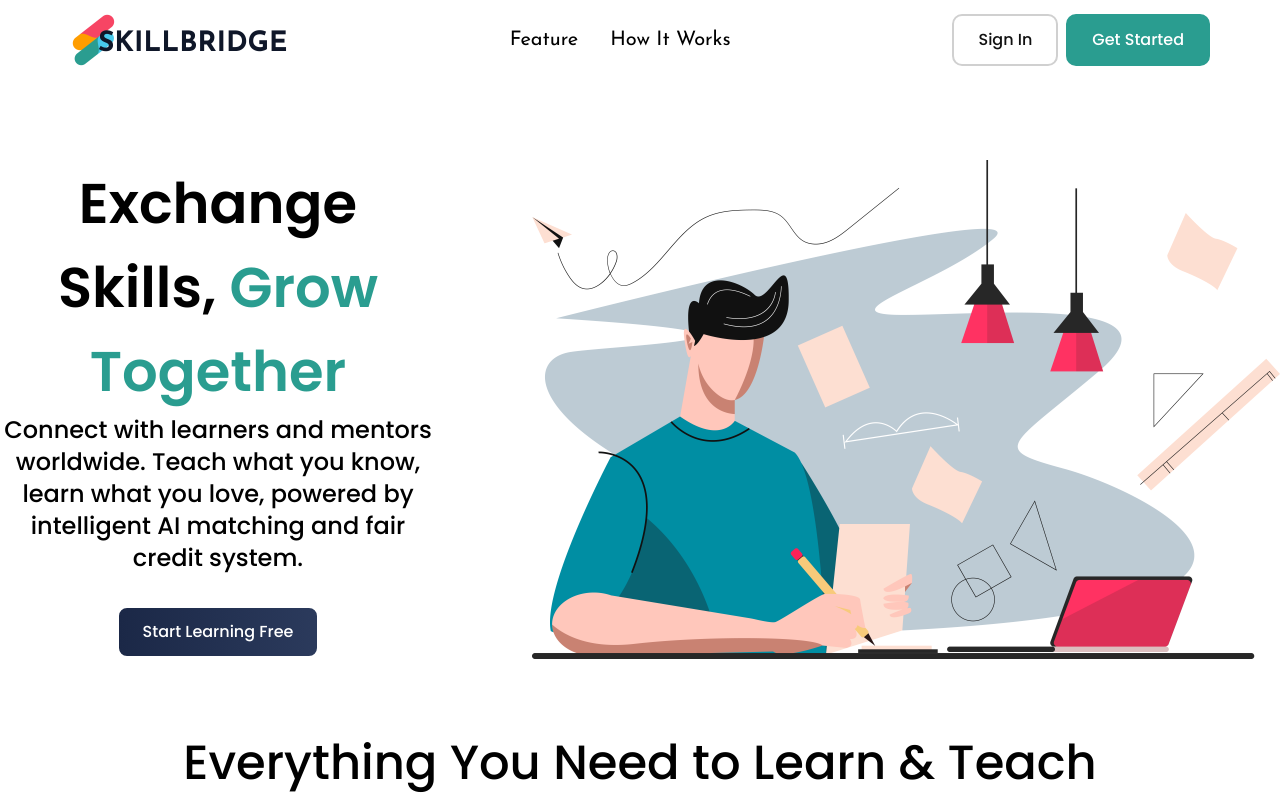
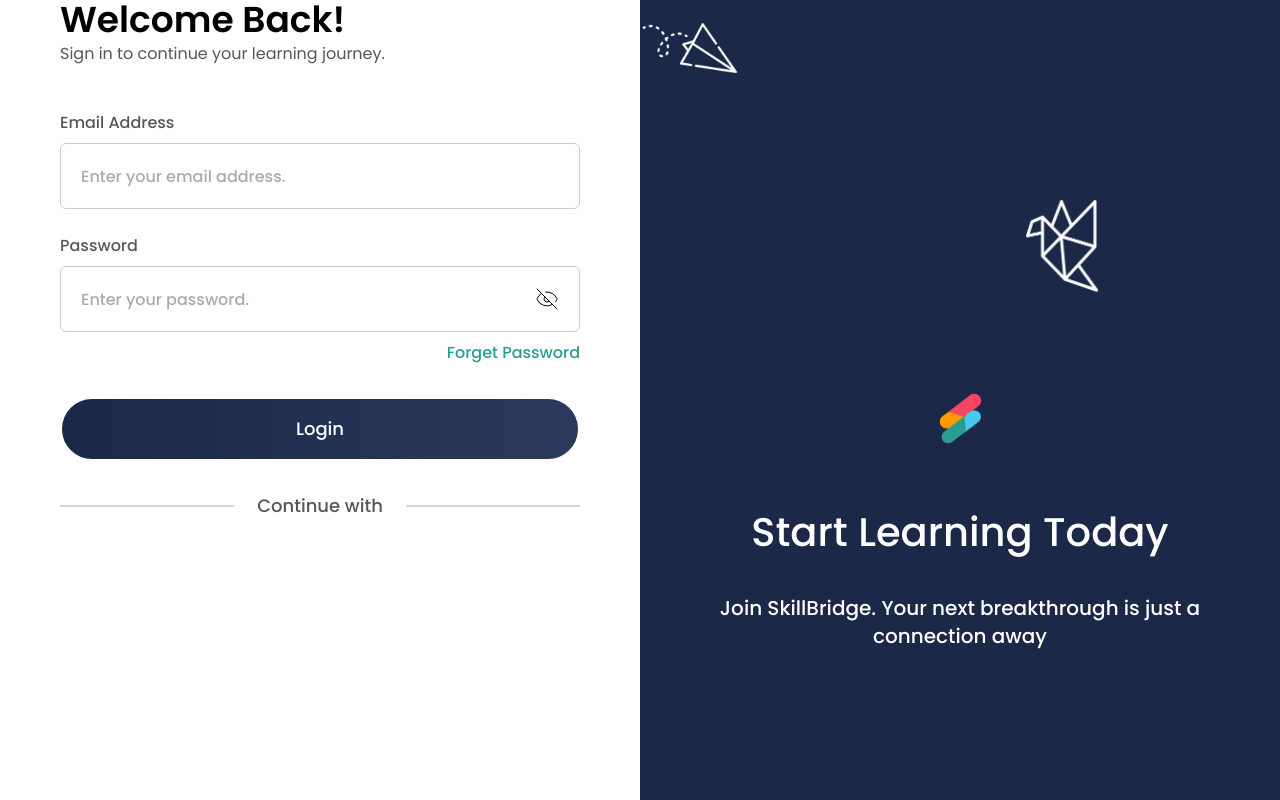
Before and after one commit to alee399/SkillBridge, a React (Vite) app: page / in a window 1280 px wide. Shown: the top 800 px of the page. Built offline with nearby package versions, Linux system fonts and the light colour scheme; a web font is replaced by a local one.

Commit message:
some modification in Button component

```diff
--- a/src/App.jsx
+++ b/src/App.jsx
@@ -6,8 +6,8 @@ import Login from './pages/auth/Login'
 const App = () => {
   return (
     <div>
-      <LandingPage />
-      {/* <Login /> */}
+      {/* <LandingPage /> */}
+      <Login />
 
     </div>
   )
--- a/src/common/Button.jsx
+++ b/src/common/Button.jsx
@@ -2,23 +2,23 @@ import React from "react";
 
 const Button = ({
   children,
-  variant= "",
+  variant= "primary",
   size = "md",
   className = "",
   ...props
 }) => {
   const variants = {
-    primary: "bg-primary text-white border-primary hover:borderborder-color hover:text-[#111111]",
+    primary: "bg-primary text-white border-primary hover:border-border-color hover:bg-white hover:text-[#111111]",
 
-    secondary: "bg-linear-to-r from-primary-from to-primary-to text-white",
+    secondary: "bg-linear-to-r from-primary-from to-primary-to  text-white hover:border-border-color hover:bg-none hover:text-[#111111]",
 
-    outline: "border border-black text-[#111111] bg-white hover:bg-primary hover:text-white",
+    outline: "border border-border-color text-[#111111] bg-white hover:border-primary hover:bg-primary hover:text-white",
   };
 
   const sizes = {
     sm: "px-3 py-1.5 text-sm",
     md: "px-6 py-3 text-base",
-    lg: "px-6 py-3 text-lg",
+    lg: "px-6 py-4 text-lg",
   };
 
   return (
--- a/src/common/Input.jsx
+++ b/src/common/Input.jsx
@@ -27,7 +27,6 @@ const Input = ({label, placeholder, type}) => {
           </div>
         : ''
       }
-      <Button />
     </div>
   )
 }
--- a/src/common/divider.jsx
+++ b/src/common/divider.jsx
@@ -1,9 +1,12 @@
 import React from 'react'
 
-const divider = () => {
+const Divider = () => {
   return (
-    <div>divider</div>
+    <div className='mt-8 h-6.5 w-full flex items-center relative'>
+        <div className='h-[1.5px] bg-line-gray opacity-80 w-full'></div>
+        <div className='font-medium text-lg text-text-gray leading-6.5 bg-white px-5.75 absolute left-1/2 -translate-x-1/2'>Continue with</div>
+    </div>
   )
 }
 
-export default divider
+export default Divider
--- a/src/components/Sections/Hero/Hero.jsx
+++ b/src/components/Sections/Hero/Hero.jsx
@@ -5,7 +5,7 @@ import HeroImg  from './HeroImg'
 const Hero = () => {
   return (
     <section >
-      <div className='max-lg:px-8 xl:flex gap-24 max-lg:space-y-7 justify-items-center-safe items-center py-8  md:py-12 lg:py-20 justify-end'>
+      <div className='max-w-285 mx-auto grid lg:grid-cols-2 grid-cols-1 py-20 items-center'>
         <HeroContent />
         <HeroImg />
       </div>
--- a/src/components/Sections/layout/Navbar.jsx
+++ b/src/components/Sections/layout/Navbar.jsx
@@ -22,8 +22,8 @@ const Navbar = () => {
           </ul>
         </div>
         <div className='flex gap-2 max-md:hidden'>
-          <Button className={"border-border-color text-[#111111]"}>Sign In</Button>
-          <Button className={"bg-primary text-white border-primary"}>Get Started</Button>
+          <Button variant='outline'>Sign In</Button>
+          <Button>Get Started</Button>
         </div>
         <div className='relative md:hidden'>
           <MenuIcon open={showDrop} setShowDrop={setShowDrop} />
--- a/src/components/auth/AuthSidebar.jsx
+++ b/src/components/auth/AuthSidebar.jsx
@@ -6,7 +6,7 @@ import group3 from '../../assets/authAssets/group3.png'
 
 const AuthSidebar = () => {
   return (
-    <div className="bg-[#1B2847] text-white">
+    <div className="bg-primary-from text-white">
       <div className='min-h-260 flex justify-center items-center  relative'>
         <img src={group2} alt="" className='absolute w-25 h-25 left-0 top-0'/>
         <img src={group3} alt="" className='absolute w-25 h-25 right-10 bottom-1'/>
--- a/src/components/auth/LoginForm.jsx
+++ b/src/components/auth/LoginForm.jsx
@@ -1,12 +1,10 @@
 import React, { useState } from 'react'
 import AuthHeader from './AuthHeader'
 import Input from '../../common/Input'
+import Button from '../../common/Button'
+import Divider from '../../common/divider'
 
 const LoginForm = () => {
-  const [email, setEmail] = useState('');
-  const [passowrd, setPassword] = useState('');
-
-
   return (
     <div className='max-w-130 min-h-260 mx-auto'>
       <AuthHeader title={"Welcome Back!"} para={"Sign in to continue your learning journey."}/>
@@ -21,7 +19,14 @@ const LoginForm = () => {
           placeholder={"Enter your password."}
           label={"Password"}
           />
+
+          <div className='mt-8'>
+            <Button variant='secondary' size='lg' className='w-full rounded-full'>Login</Button>
+          </div>
       </form>
+      <div>
+        <Divider />
+      </div>
     </div>
   )
 }
--- a/src/layouts/AuthLayout.jsx
+++ b/src/layouts/AuthLayout.jsx
@@ -7,7 +7,7 @@ const AuthLayout = ({ children }) => {
         <div>
             {children}
         </div>
-        <AuthSidebar />
+        <AuthSidebar  />
     </div>
   )
 }
```
Also changed, not shown: 1 other file (tests, documents, lock files or other folders).
